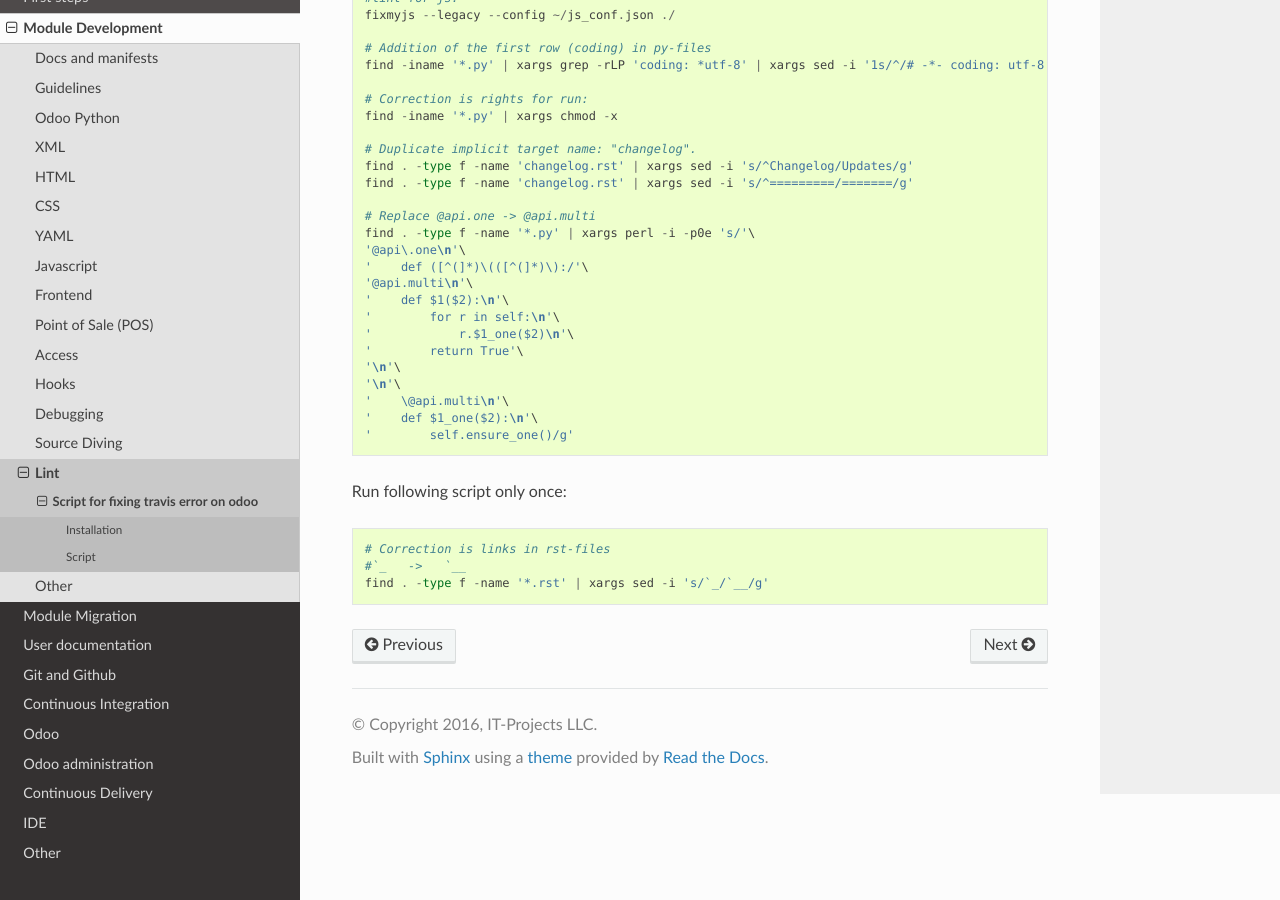
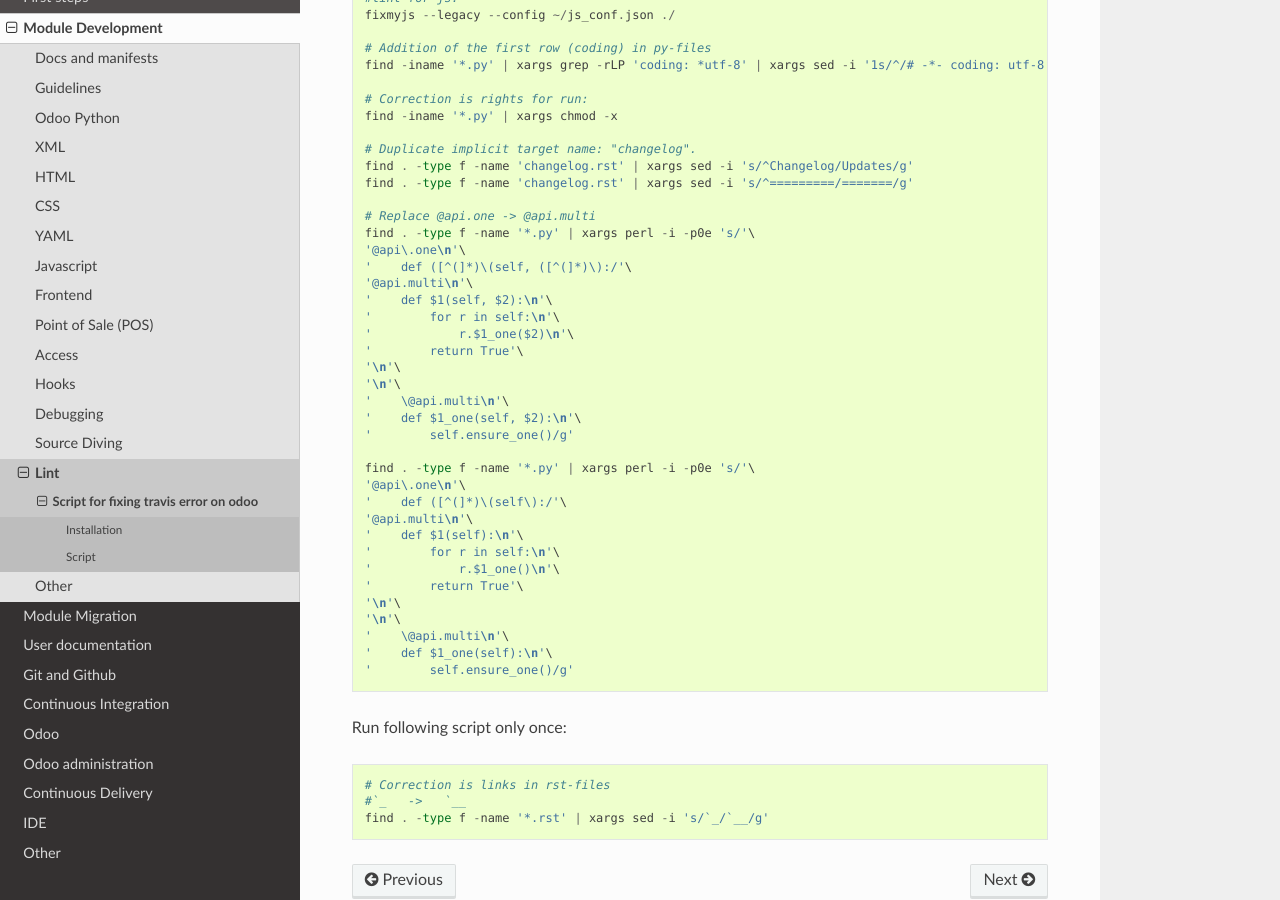
Before and after one commit to itpp-labs/odoo-development, a Sphinx documentation site: the page built from docs/dev/lint/fix-travis.rst, in a window 1280 px wide and 900 px high, scrolled down 1168 px. Built offline with Sphinx 7.4.7 and the Read the Docs theme 2.0.0, drawn with Linux system fonts in a browser that asks for light colours; pages that are not in the unit, such as notebooks, are missing from menus.

Commit message:
fix-travis: previous version was wrong:
there we call r.SOME_METHOD_one(self, ...)

```diff
--- a/docs/dev/lint/fix-travis.rst
+++ b/docs/dev/lint/fix-travis.rst
@@ -76,16 +76,30 @@ Script
     # Replace @api.one -> @api.multi
     find . -type f -name '*.py' | xargs perl -i -p0e 's/'\
     '@api\.one\n'\
-    '    def ([^(]*)\(([^(]*)\):/'\
+    '    def ([^(]*)\(self, ([^(]*)\):/'\
     '@api.multi\n'\
-    '    def $1($2):\n'\
+    '    def $1(self, $2):\n'\
     '        for r in self:\n'\
     '            r.$1_one($2)\n'\
     '        return True'\
     '\n'\
     '\n'\
     '    \@api.multi\n'\
-    '    def $1_one($2):\n'\
+    '    def $1_one(self, $2):\n'\
+    '        self.ensure_one()/g'
+
+    find . -type f -name '*.py' | xargs perl -i -p0e 's/'\
+    '@api\.one\n'\
+    '    def ([^(]*)\(self\):/'\
+    '@api.multi\n'\
+    '    def $1(self):\n'\
+    '        for r in self:\n'\
+    '            r.$1_one()\n'\
+    '        return True'\
+    '\n'\
+    '\n'\
+    '    \@api.multi\n'\
+    '    def $1_one(self):\n'\
     '        self.ensure_one()/g'
 
 
```
